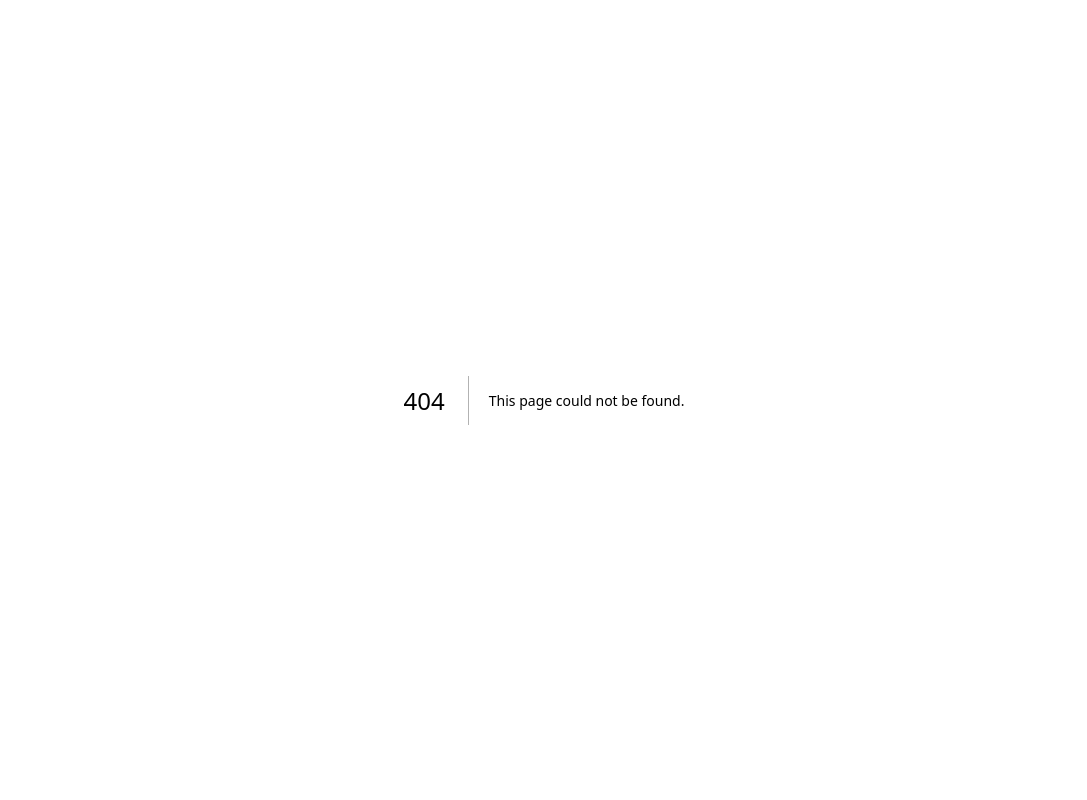
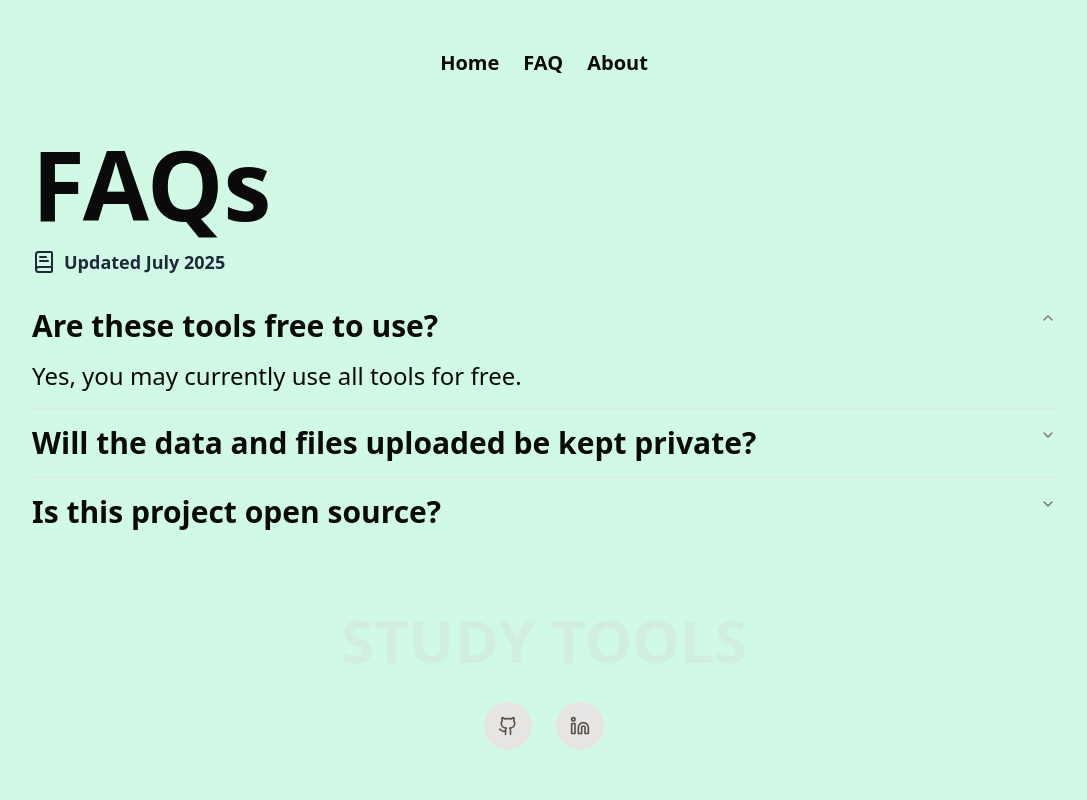
Before and after one commit to aungsh/study, a Next.js app: page /faq in a window 1280 px wide. Before the commit this address had no page. Shown: the top 800 px of the page, without its empty margins (96-1183 px from the left). Built offline with nearby package versions, Linux system fonts and the light colour scheme.

Commit message:
add about and faq

```diff
--- a/app/(landing)/_components/Hero.tsx
+++ b/app/(landing)/_components/Hero.tsx
@@ -5,7 +5,7 @@ import { Github } from "lucide-react";
 export default function Hero() {
   return (
     <>
-      <div className="pt-34 pb-22">
+      <div className="pb-22">
         <div className="mx-auto max-w-7xl px-6 lg:px-8 text-center relative">
           <div className="max-w-4xl mx-auto">
             <Button size="sm" className="mt-1">
--- a/app/(landing)/page.tsx
+++ b/app/(landing)/page.tsx
@@ -1,19 +1,11 @@
-import Footer from "./_components/Footer";
 import Hero from "./_components/Hero";
-import Nav from "./_components/Nav";
 import Quiz from "./_components/Quiz";
 
 export default function Home() {
   return (
     <>
-      <Nav />
-      <div className="min-h-screen w-full px-4 py-4">
-        <div className="max-w-7xl mx-auto space-y-4">
-          <Hero />
-          <Quiz />
-        </div>
-      </div>
-      <Footer />
+      <Hero />
+      <Quiz />
     </>
   );
 }
--- /dev/null
+++ b/app/about/page.tsx
@@ -0,0 +1,37 @@
+import { Button } from "@/components/ui/button";
+import Link from "next/link";
+import { Github, Heart, Users } from "lucide-react";
+
+export default function About() {
+  return (
+    <>
+      <h1 className="text-8xl font-bold">About</h1>
+      <div className="flex items-center gap-2 text-lg font-bold text-gray-800 mb-8">
+        <Heart className="text-red-500" />
+        <span>A project made with passion</span>
+      </div>
+
+      <div className="max-w-4xl space-y-6 text-lg leading-relaxed">
+        <p className="text-balance">
+          This is a{" "}
+          <span className="font-semibold text-emerald-600">
+            for fun project
+          </span>{" "}
+          designed to help students with their learning journey. We believe that
+          education should be accessible, engaging, and enjoyable for everyone.
+        </p>
+
+        <p className="text-balance">
+          Our goal is to create awesome learning tools that make studying more
+          effective and less stressful. Whether you're cramming for exams,
+          working on assignments, or just curious about the world, we're here to
+          support your educational adventures.
+        </p>
+
+        <div className="mt-10 flex flex-wrap gap-4">
+          Thank you for ussing the website!
+        </div>
+      </div>
+    </>
+  );
+}
--- /dev/null
+++ b/app/faq/page.tsx
@@ -0,0 +1,70 @@
+import {
+  Accordion,
+  AccordionContent,
+  AccordionItem,
+  AccordionTrigger,
+} from "@/components/ui/accordion";
+import Link from "next/link";
+import { Button } from "@/components/ui/button";
+import { BookText, Github } from "lucide-react";
+
+export default function Faq() {
+  return (
+    <>
+      <h1 className="text-8xl font-bold">FAQs</h1>
+      <div className="flex items-center gap-2 text-lg font-bold text-gray-800">
+        <BookText />
+        <span>Updated July 2025</span>
+      </div>
+      <Accordion
+        type="single"
+        collapsible
+        className="w-full"
+        defaultValue="item-1"
+      >
+        <AccordionItem value="item-1">
+          <AccordionTrigger>Are these tools free to use?</AccordionTrigger>
+          <AccordionContent className="flex flex-col gap-4 text-balance">
+            <p>Yes, you may currently use all tools for free.</p>
+          </AccordionContent>
+        </AccordionItem>
+        <AccordionItem value="item-2">
+          <AccordionTrigger>
+            Will the data and files uploaded be kept private?
+          </AccordionTrigger>
+          <AccordionContent className="flex flex-col gap-4 text-balance">
+            <p>
+              There is no collection of the information and files uploaded by
+              the site itself.
+            </p>
+            <p>
+              However, there may be APIs used that will collect the data. Such
+              as Google's Gemini AI API.
+            </p>
+            <p>
+              As such, we recommend avoiding the upload of sensitive or personal
+              information.
+            </p>
+          </AccordionContent>
+        </AccordionItem>
+        <AccordionItem value="item-3">
+          <AccordionTrigger>Is this project open source?</AccordionTrigger>
+          <AccordionContent className="flex flex-col gap-4 text-balance">
+            <p>
+              Yes, the project is currently open source. You can find the code
+              on GitHub and contribute to its development.
+            </p>
+            <Link href="https://github.com/aungsh/study" passHref>
+              <Button
+                className="px-12 py-6 text-lg text-emerald-100 rounded-2xl"
+                size={"2xl"}
+              >
+                <Github className="" /> View on GitHub
+              </Button>
+            </Link>
+          </AccordionContent>
+        </AccordionItem>
+      </Accordion>
+    </>
+  );
+}
--- a/app/layout.tsx
+++ b/app/layout.tsx
@@ -1,6 +1,8 @@
 import type { Metadata } from "next";
 import { Geist, Geist_Mono } from "next/font/google";
 import "./globals.css";
+import Nav from "@/components/layout/Nav";
+import Footer from "@/components/layout/Footer";
 
 const geistSans = Geist({
   variable: "--font-geist-sans",
@@ -27,7 +29,11 @@ export default function RootLayout({
       <body
         className={`${geistSans.variable} ${geistMono.variable} antialiased bg-emerald-100`}
       >
-        {children}
+        <Nav />
+        <div className="w-full px-4 py-4 pt-34">
+          <div className="max-w-5xl mx-auto space-y-4">{children}</div>
+        </div>
+        <Footer />
       </body>
     </html>
   );
--- a/app/(landing)/_components/Nav.tsx
+++ b/components/layout/Nav.tsx
@@ -27,22 +27,13 @@ export default function Nav() {
       >
         <div className="flex w-full items-center justify-center gap-4">
           <nav className="flex gap-6 items-center">
-            <Link
-              href="#features"
-              className="hover:underline text-xl font-bold"
-            >
+            <Link href="/" className="hover:underline text-xl font-bold">
               Home
             </Link>
-            <Link
-              href="#features"
-              className="hover:underline text-xl font-bold"
-            >
+            <Link href="/faq" className="hover:underline text-xl font-bold">
               FAQ
             </Link>
-            <Link
-              href="#features"
-              className="hover:underline text-xl font-bold"
-            >
+            <Link href="/about" className="hover:underline text-xl font-bold">
               About
             </Link>
           </nav>
--- /dev/null
+++ b/components/ui/accordion.tsx
@@ -0,0 +1,66 @@
+"use client";
+
+import * as React from "react";
+import * as AccordionPrimitive from "@radix-ui/react-accordion";
+import { ChevronDownIcon } from "lucide-react";
+
+import { cn } from "@/lib/utils";
+
+function Accordion({
+  ...props
+}: React.ComponentProps<typeof AccordionPrimitive.Root>) {
+  return <AccordionPrimitive.Root data-slot="accordion" {...props} />;
+}
+
+function AccordionItem({
+  className,
+  ...props
+}: React.ComponentProps<typeof AccordionPrimitive.Item>) {
+  return (
+    <AccordionPrimitive.Item
+      data-slot="accordion-item"
+      className={cn("border-b last:border-b-0", className)}
+      {...props}
+    />
+  );
+}
+
+function AccordionTrigger({
+  className,
+  children,
+  ...props
+}: React.ComponentProps<typeof AccordionPrimitive.Trigger>) {
+  return (
+    <AccordionPrimitive.Header className="flex">
+      <AccordionPrimitive.Trigger
+        data-slot="accordion-trigger"
+        className={cn(
+          "focus-visible:border-ring focus-visible:ring-ring/50 flex flex-1 items-start justify-between gap-4 rounded-md py-4 text-left text-3xl font-bold transition-all outline-none hover:underline focus-visible:ring-[3px] disabled:pointer-events-none disabled:opacity-50 [&[data-state=open]>svg]:rotate-180",
+          className
+        )}
+        {...props}
+      >
+        {children}
+        <ChevronDownIcon className="text-muted-foreground pointer-events-none size-4 shrink-0 translate-y-0.5 transition-transform duration-200" />
+      </AccordionPrimitive.Trigger>
+    </AccordionPrimitive.Header>
+  );
+}
+
+function AccordionContent({
+  className,
+  children,
+  ...props
+}: React.ComponentProps<typeof AccordionPrimitive.Content>) {
+  return (
+    <AccordionPrimitive.Content
+      data-slot="accordion-content"
+      className="data-[state=closed]:animate-accordion-up data-[state=open]:animate-accordion-down overflow-hidden text-2xl text-bold"
+      {...props}
+    >
+      <div className={cn("pt-0 pb-4", className)}>{children}</div>
+    </AccordionPrimitive.Content>
+  );
+}
+
+export { Accordion, AccordionItem, AccordionTrigger, AccordionContent };
--- a/package.json
+++ b/package.json
@@ -9,6 +9,7 @@
     "lint": "next lint"
   },
   "dependencies": {
+    "@radix-ui/react-accordion": "^1.2.11",
     "@radix-ui/react-label": "^2.1.7",
     "@radix-ui/react-slot": "^1.2.3",
     "class-variance-authority": "^0.7.1",
```
Also changed, not shown: components/layout/Footer.tsx (renamed from app/(landing)/_components/Footer.tsx), 1 other file (tests, documents, lock files or other folders).
